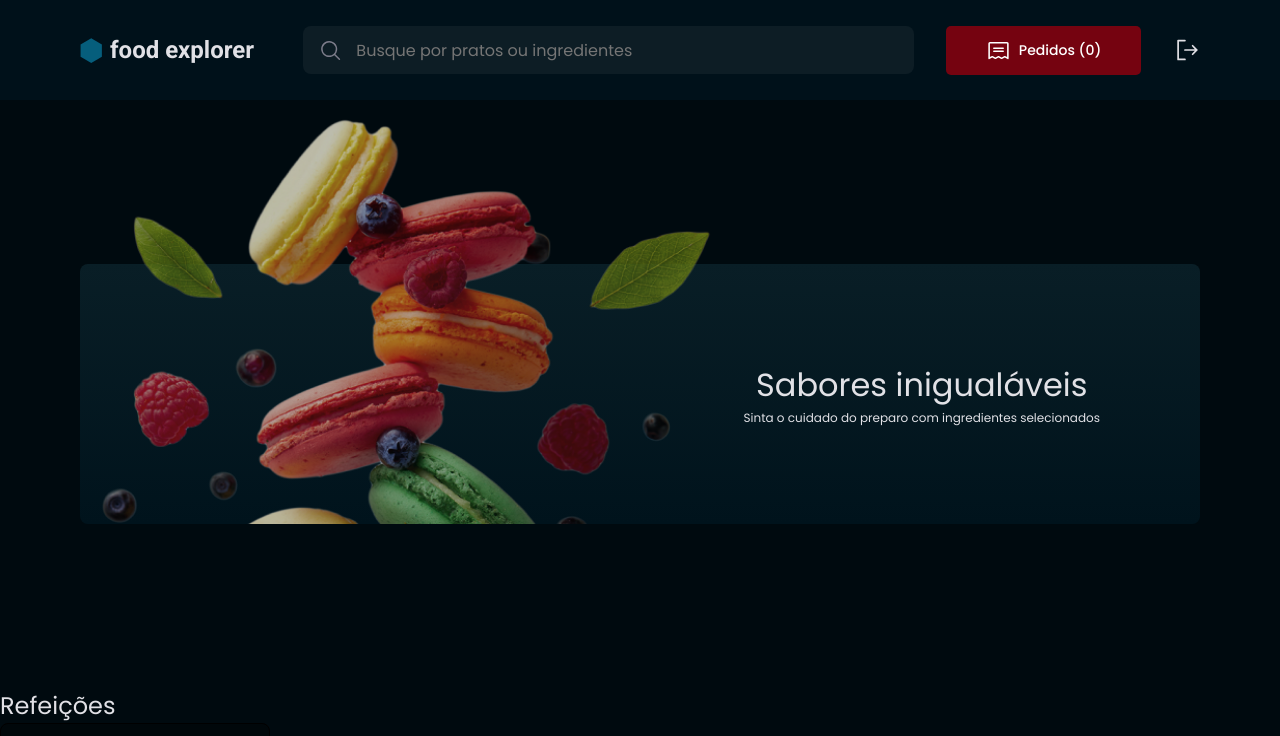
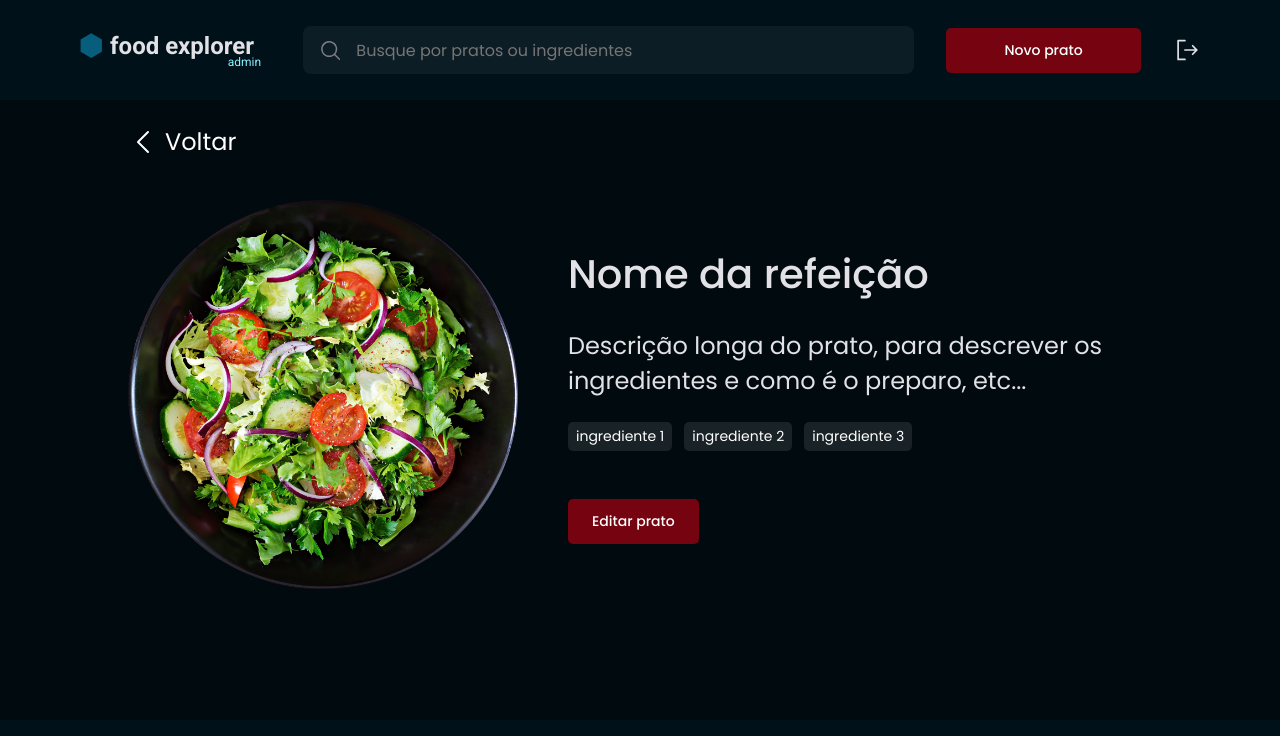
Before and after one commit to ddevitz/front-food-explorer, a React (Vite) app: page / in a window 1280 px wide. Shown: the top 736 px of the page. Built offline with nearby package versions, Linux system fonts and the light colour scheme.

Commit message:
Finishing the Home page and Starting the Admin screens, still in draft/comment

```diff
--- a/src/components/FoodCard/index.jsx
+++ b/src/components/FoodCard/index.jsx
@@ -1,4 +1,4 @@
-import { PiHeartStraightLight, PiCaretRight, PiPlus, PiMinus } from "react-icons/pi";
+import { PiHeartStraightLight, PiPencilSimple, PiCaretRight, PiPlus, PiMinus } from "react-icons/pi";
 
 import foodImg from '../../assets/Mask-group-3.png';
 
@@ -8,7 +8,9 @@ import { Button } from "../Button";
 export function FoodCard(){
     return(
         <Container>
-            <PiHeartStraightLight />
+            {/* <PiHeartStraightLight /> */}
+            {/* Parte Admin */}
+            <PiPencilSimple />
             <Description>
                 <img src={foodImg} alt="Foto do prato" />
 
@@ -19,11 +21,11 @@ export function FoodCard(){
                 <span>R$ 0,00</span>
             </Description>
 
-            <Section>
+{/*             <Section>
               <PiMinus /> <p>01</p> <PiPlus />
 
               <Button title="Incluir" />
-            </Section>
+            </Section> */}
         </Container>
     )
 }
--- a/src/components/Header/index.jsx
+++ b/src/components/Header/index.jsx
@@ -12,12 +12,16 @@ export function Header(){
                 <svg width="22" height="25" viewBox="0 0 22 25" fill="none" xmlns="http://www.w3.org/2000/svg"><path d="M11.2306 0.366394L21.8884 6.51966V18.8262L11.2306 24.9795L0.572805 18.8262V6.51966L11.2306 0.366394Z" fill="#065E7C"/></svg>
                     food explorer
                 </div>
-{/*                 <span>admin</span> */}
+                <span>admin</span>
             </Logo>
 
             <Input placeholder="Busque por pratos ou ingredientes" icon={PiMagnifyingGlass}/>
 
-            <Button icon={PiReceipt} title="Pedidos (0)"/>
+            {/* <Button icon={PiReceipt} title="Pedidos (0)"/> */}
+
+            {/* Parte admin */}
+
+            <Button title="Novo prato" />
 
             <PiSignOut />
         </Container>
--- a/src/components/Header/styles.js
+++ b/src/components/Header/styles.js
@@ -53,7 +53,9 @@ export const Logo = styled.div`
         }
     }
 
-/*     span {
+    /* Parte admin */
+
+    span {
         display: flex;
         justify-content: flex-end;
 
@@ -65,6 +67,6 @@ export const Logo = styled.div`
 
         margin: -5px 10px 0 0;
     }
- */
+
 
 `;
--- a/src/main.jsx
+++ b/src/main.jsx
@@ -4,14 +4,14 @@ import { ThemeProvider } from 'styled-components';
 import GlobalStyles from './styles/global';
 import theme from './styles/theme';
 
-import { Home } from './pages/Home';
+import { Details } from './pages/Details';
 
 
 ReactDOM.createRoot(document.getElementById('root')).render(
   <React.StrictMode>
     <ThemeProvider theme={theme}>
       <GlobalStyles />
-      <Home />
+      <Details />
     </ThemeProvider>
   </React.StrictMode>,
 )
--- a/src/pages/Details/index.jsx
+++ b/src/pages/Details/index.jsx
@@ -35,10 +35,15 @@ export function Details() {
               <Filter title="ingrediente 3"/>
             </Filters>
 
-            <Section>
+{/*             <Section>
               <PiMinus /> <p>01</p> <PiPlus />
 
               <Button title="Incluir" price=" ∙ R$ 25,00"/>
+            </Section> */}
+
+            {/* Parte admin */}
+            <Section>
+              <Button title="Editar prato"/>
             </Section>
           </div>
         </Content>
--- a/src/pages/Details/styles.js
+++ b/src/pages/Details/styles.js
@@ -80,10 +80,12 @@ export const Section = styled.div`
         padding: 0 14px;
     }
 
+    > svg:nth-last-child(2){
+        margin-right: 33px;
+    }
+
     > button {
         width: auto;
-
-        margin-left: 33px;
     }
 
 `;
--- a/src/pages/Home/index.jsx
+++ b/src/pages/Home/index.jsx
@@ -1,4 +1,4 @@
-import { Container, Top, Section, Slider } from "./styles";
+import { Container, Banner, Section, Slider } from "./styles";
 
 import macaronsImg from '../../assets/pngegg 1.png';
 
@@ -11,21 +11,46 @@ export function Home(){
         <Container>
             <Header />
 
-            <Top>
+            <main>
+                <Banner>
                     <img src={macaronsImg} alt="" />
 
                     <div className="description">
                         <h1>Sabores inigualáveis</h1>
                         <p>Sinta o cuidado do preparo com ingredientes selecionados</p>
                     </div>
-            </Top>
+                </Banner>
 
                 <Section>
                     <h2>Refeições</h2>
                     <Slider>
                         <FoodCard />
+                        <FoodCard />
+                        <FoodCard />
+                        <FoodCard />
                     </Slider>
                 </Section>
+
+                <Section>
+                    <h2>Sobremesas</h2>
+                    <Slider>
+                        <FoodCard />
+                        <FoodCard />
+                        <FoodCard />
+                        <FoodCard />
+                    </Slider>
+                </Section>
+
+                <Section>
+                    <h2>Bebidas</h2>
+                    <Slider>
+                        <FoodCard />
+                        <FoodCard />
+                        <FoodCard />
+                        <FoodCard />
+                    </Slider>
+                </Section>
+            </main>
 
             <Footer />
         </Container>
--- a/src/pages/Home/styles.js
+++ b/src/pages/Home/styles.js
@@ -2,32 +2,34 @@ import styled from "styled-components";
 
 export const Container = styled.div`
     width: 100%;
-    height: 100vh;
+    height: 100%;
 
     display: grid;
     grid-template-rows: 100px auto 80px;
     grid-template-areas:
     "header"
-    "top"
-    "content"
+    "main"
     "footer"
     ;
 
+    main {
+        grid-area: main;
+        padding: 0 124px;
+    }
+
 `;
 
-export const Top = styled.div`
-    grid-area: top;
-
+export const Banner = styled.div`
     background: linear-gradient(to bottom, #091E26, #00131C);
 
-    width: 1120px;
+    width: 100%;
     height: 260px;
 
     display: flex;
     justify-content: space-between;
 
     border-radius: 8px;
-    margin: 164px auto;
+    margin: 164px auto 60px auto;
 
     .description{
         display: flex;
@@ -45,6 +47,7 @@ export const Top = styled.div`
 
         position: relative;
         bottom: 152px;
+        right: 55px;
     }
 
     h1{
@@ -57,16 +60,16 @@ export const Top = styled.div`
 `;
 
 export const Section = styled.div`
-    grid-area: content;
 
-    width: 100%;
-    height: 100vh;
-
+    margin-bottom: 48px;
     h2 {
         font-weight: 400;
+        margin-bottom: 24px;
     }
 `;
 
 export const Slider = styled.div`
-
+    display: flex;
+    flex-direction: row;
+    gap: 24px;
 `;
--- a/src/styles/global.js
+++ b/src/styles/global.js
@@ -5,11 +5,20 @@ export default createGlobalStyle`
         margin: 0;
         padding: 0;
         box-sizing: border-box;
+
     }
 
     body{
         background-color: ${({ theme }) => theme.COLORS.DARK_400};
         color: ${({ theme }) => theme.COLORS.LIGHT_300};
+
+        overflow: auto;
+
+        /* Estilos da barra de rolagem */
+        &::-webkit-scrollbar {
+            width: 0;
+            background-color: transparent;
+        }
     }
 
     body, input, button, textarea{
```
Lines whose indentation alone changed are shown as unchanged.
